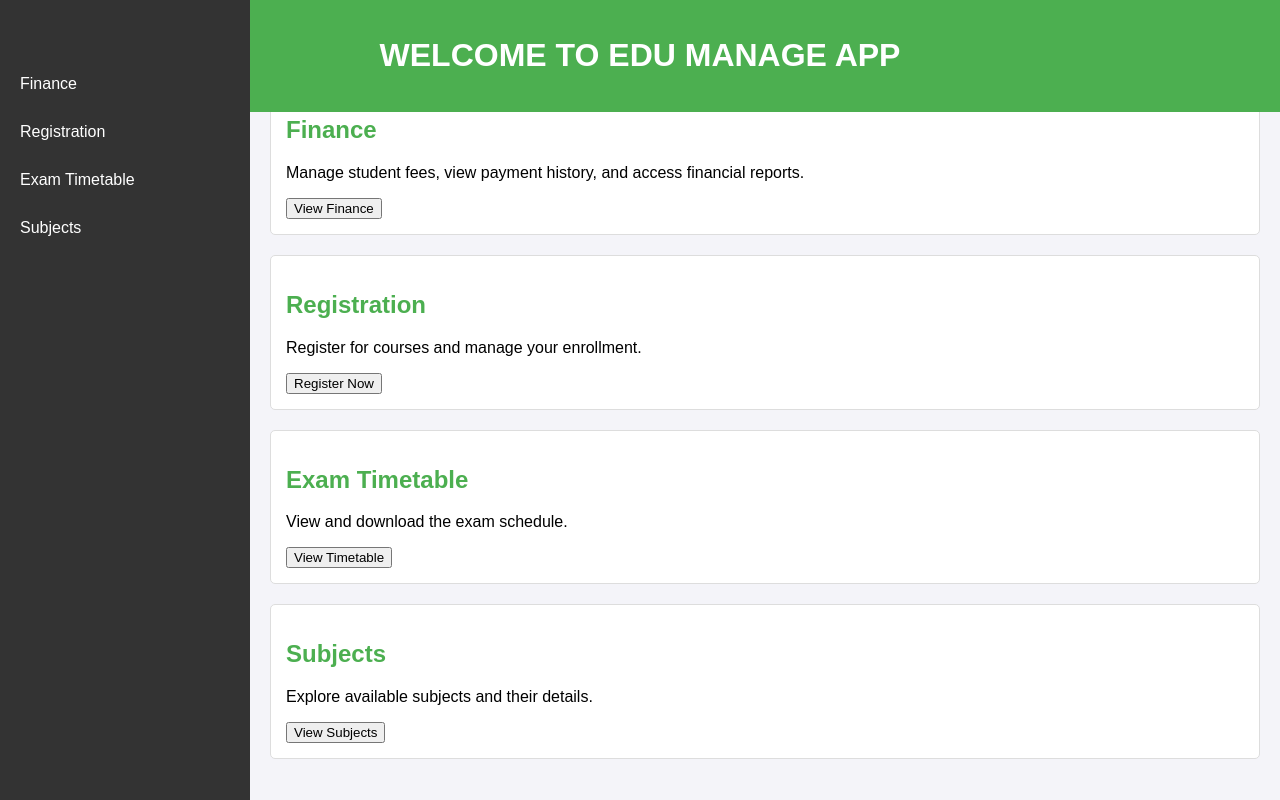
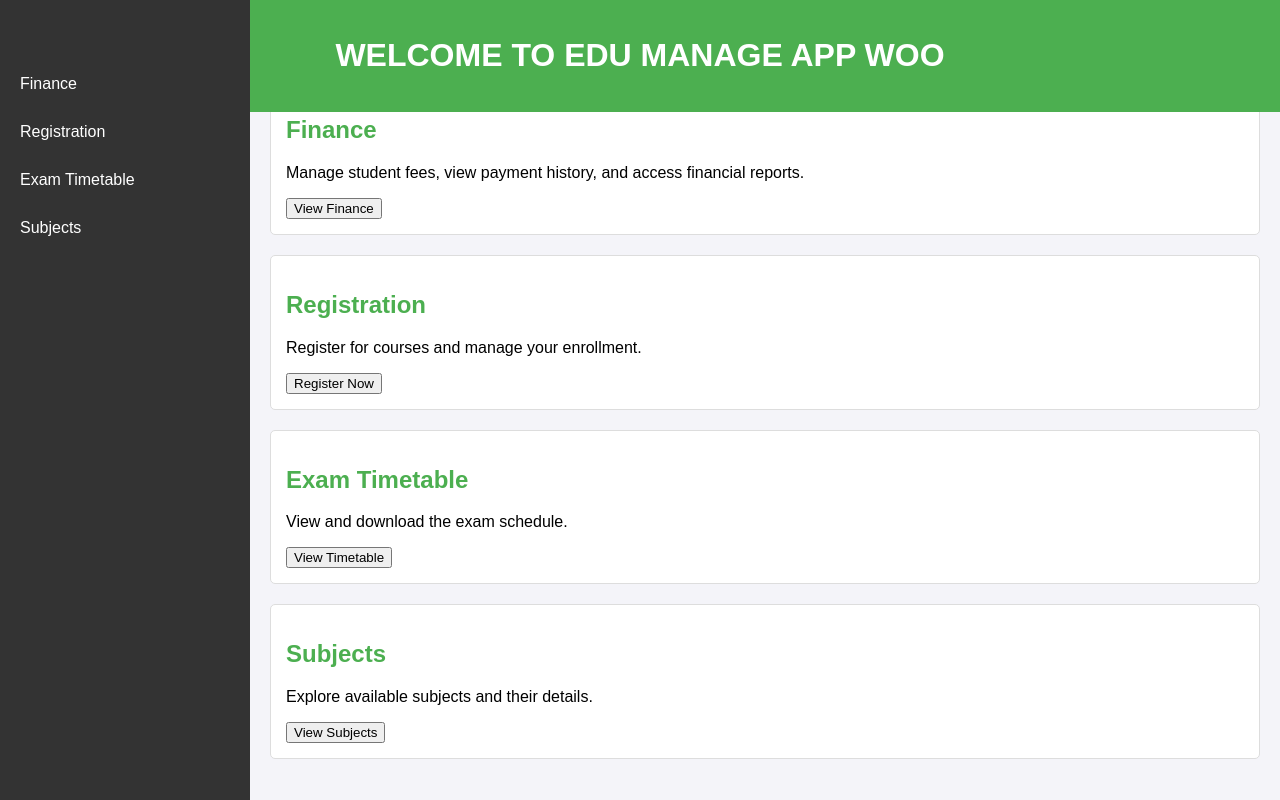
Before and after one commit to Drazgneel/DevOps-Project-Assessement, a plain HTML site: page index.html in a window 1280 px wide. Drawn offline with Linux system fonts and the light colour scheme.

Commit message:
Update index.html

```diff
--- a/index.html
+++ b/index.html
@@ -61,7 +61,7 @@
 <body>
 
 <header>
-    <h1> WELCOME TO EDU MANAGE APP</h1>
+    <h1> WELCOME TO EDU MANAGE APP WOO</h1>
 </header>
 
 <nav>
```
